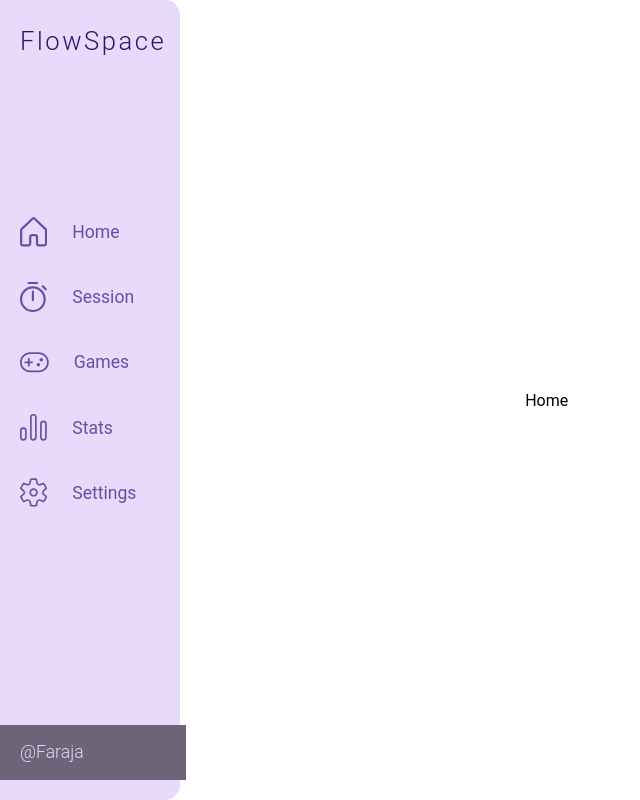
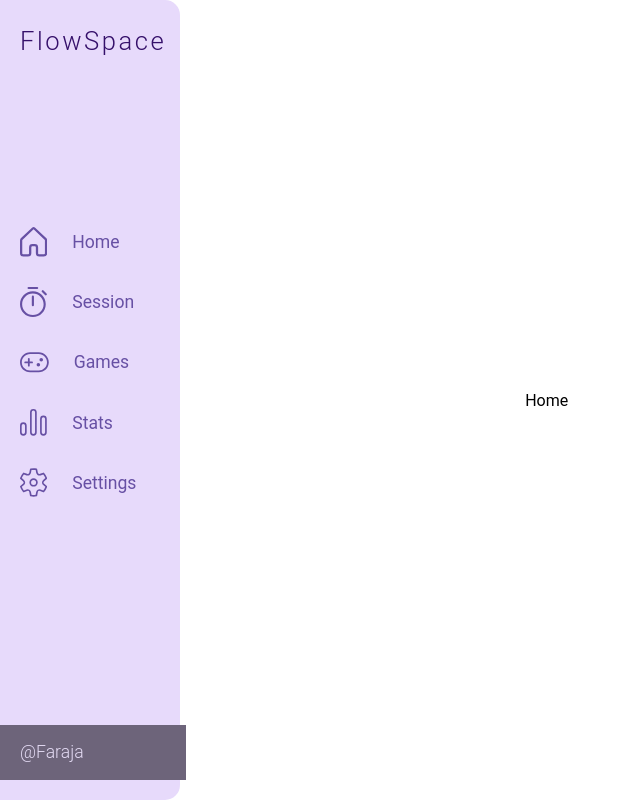
Before and after one commit to WalterMwaniki/FlowSpace, a Next.js app in the folder client/: page / in a window 1280 px wide. Shown: the whole page, without its empty margins (0-640 px from the left). Built offline with nearby package versions, Linux system fonts and the light colour scheme.

Commit message:
updated sidebar spacing

```diff
--- a/client/package.json
+++ b/client/package.json
@@ -12,6 +12,7 @@
     "@fortawesome/fontawesome-svg-core": "^6.2.1",
     "@fortawesome/free-regular-svg-icons": "^6.2.1",
     "@fortawesome/react-fontawesome": "^0.2.0",
+    "@material/material-color-utilities": "^0.2.0",
     "babel-plugin-macros": "^3.1.0",
     "next": "13.0.0",
     "react": "18.2.0",
--- a/client/styles/sidebar.module.scss
+++ b/client/styles/sidebar.module.scss
@@ -22,7 +22,7 @@
 .nav_items {
   grid-row: 2 / 3;
   display: grid;
-  grid-gap: 10px;
+  grid-gap: 5px;
 }
 
 .item {
```
Also changed, not shown: 1 other file (tests, documents, lock files or other folders).
